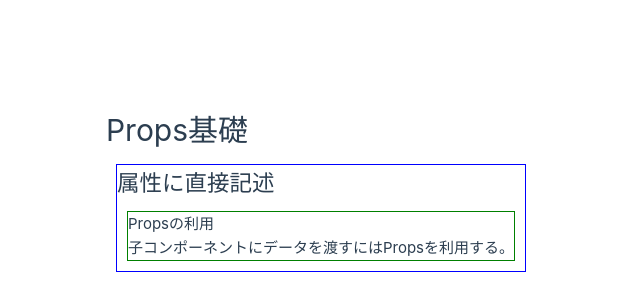
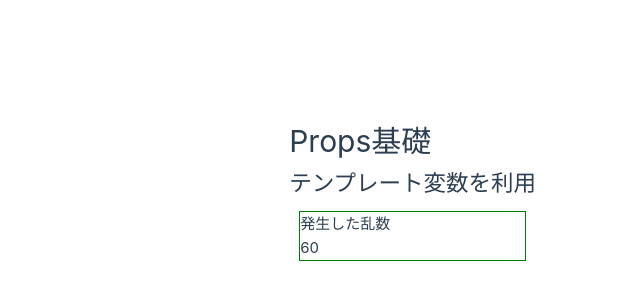
Before and after one commit to takatoshi-tenko/vue-folder, a Vue app in the folder vue3/hello-vue/: page / in a window 1280 px wide. Shown: the part 206-506 px from the top of the page, without its empty margins (104-744 px from the left). Built offline with nearby package versions, Linux system fonts and the light colour scheme.

Commit message:
リスト8.8 親テンプレート変数をPropsに渡す

```diff
--- a/vue3/hello-vue/src/App.vue
+++ b/vue3/hello-vue/src/App.vue
@@ -1,14 +1,17 @@
 <script setup lang="ts">
+import { ref } from 'vue'
 import OneInfo from './components/OneInfo.vue'
+
+const propsTitle = ref('発生した乱数')
+const rand = Math.round(Math.random() * 100)
+const propsContent = ref(rand)
 </script>
 
 <template>
   <div>
     <h1>Props基礎</h1>
-    <section>
-      <h2>属性に直接記述</h2>
-      <OneInfo title="Propsの利用" content="子コンポーネントにデータを渡すにはPropsを利用する。" />
-    </section>
+    <h2>テンプレート変数を利用</h2>
+    <OneInfo :title="propsTitle" :content="propsContent" />
   </div>
 </template>
 
```
